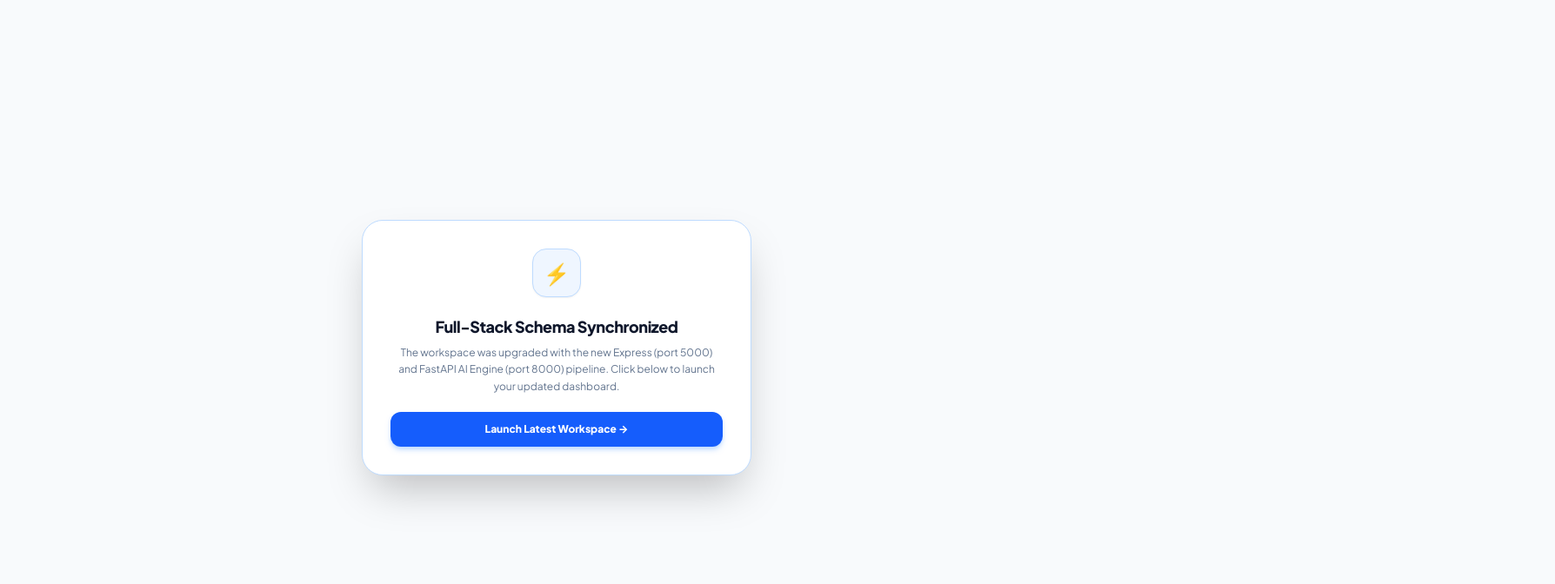
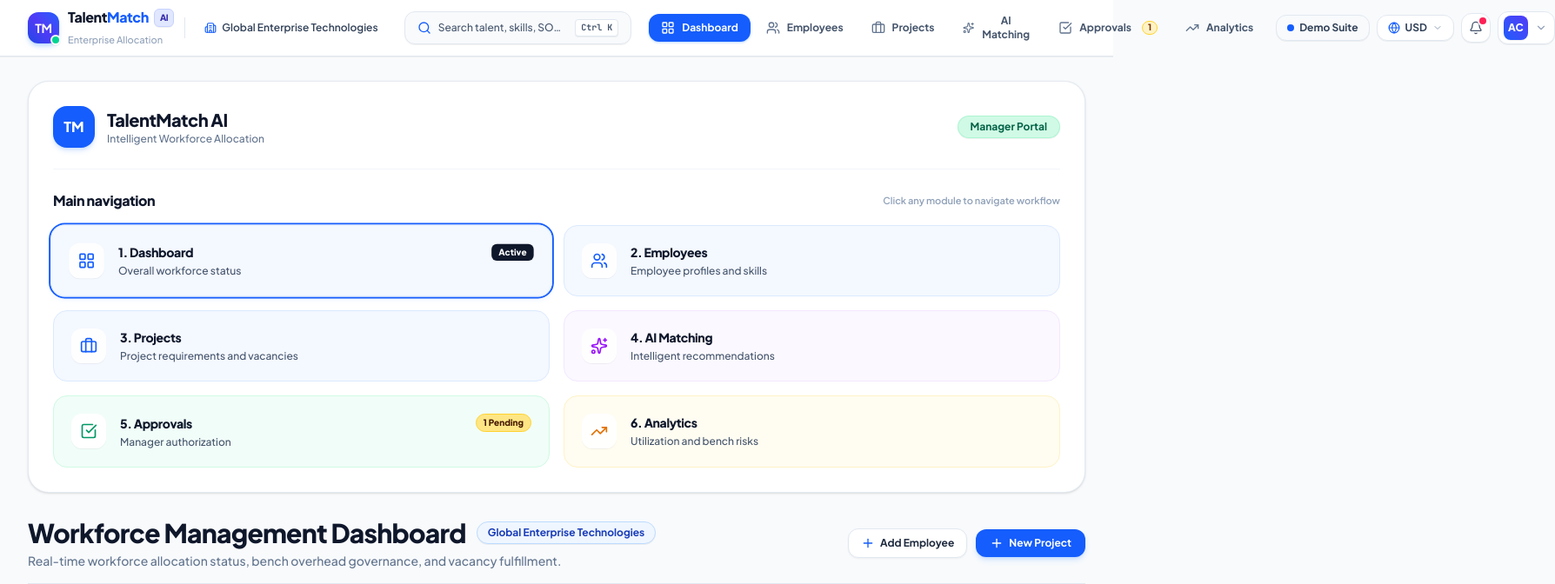
Before and after one commit to nptharunpranav02/TalentMatch, a React (Vite) app in the folder frontend/: page / in a window 1280 px wide. Shown: the top 672 px of the page at 87% size, 1788 px wide, since content can reach past the window. Built offline with nearby package versions, Linux system fonts and the light colour scheme.

Commit message:
fix: resolve workspace launch failure by adding missing handlers and setting dashboard as direct entry point

```diff
--- a/frontend/src/App.jsx
+++ b/frontend/src/App.jsx
@@ -23,49 +23,31 @@ import { OrgProvider } from "./context/OrgContext";
 class ErrorBoundary extends React.Component {
   constructor(props) {
     super(props);
-    this.state = { hasError: false, autoLoaded: false };
+    this.state = { hasError: false, error: null };
   }
   static getDerivedStateFromError(error) {
     return { hasError: true, error };
   }
   componentDidCatch(error, errorInfo) {
-    console.warn("TalentMatch auto-recovering session:", error);
-    try {
-      localStorage.clear();
-      sessionStorage.clear();
-    } catch {}
+    console.error("TalentMatch Error caught by ErrorBoundary:", error, errorInfo);
   }
-  componentDidMount() {
-    if (this.state.hasError && !this.state.autoLoaded) {
-      this.handleReset();
-    }
-  }
-  handleReset = () => {
-    try {
-      localStorage.clear();
-      sessionStorage.clear();
-    } catch {}
-    window.location.reload();
-  };
   render() {
     if (this.state.hasError) {
       return (
         <div className="min-h-screen bg-slate-50 flex items-center justify-center p-6 text-center font-sans">
-          <div className="max-w-md p-8 bg-white rounded-3xl border border-blue-200 shadow-2xl space-y-5 animate-in fade-in duration-200">
-            <div className="h-14 w-14 mx-auto rounded-2xl bg-blue-50 border border-blue-200 text-blue-600 flex items-center justify-center text-2xl font-black shadow-xs">
-              ⚡
-            </div>
-            <div>
-              <h2 className="text-lg font-black text-slate-900 tracking-tight">Full-Stack Schema Synchronized</h2>
-              <p className="text-xs text-slate-500 mt-1.5 leading-relaxed">
-                The workspace was upgraded with the new Express (port 5000) and FastAPI AI Engine (port 8000) pipeline. Click below to launch your updated dashboard.
-              </p>
-            </div>
+          <div className="max-w-lg p-6 bg-white rounded-2xl border border-rose-200 shadow-xl space-y-3">
+            <h2 className="text-base font-extrabold text-rose-700">Application Error Encountered</h2>
+            <pre className="text-left text-xs p-3 bg-slate-100 rounded-xl overflow-auto text-slate-800 font-mono">
+              {this.state.error?.toString()}
+            </pre>
             <button
-              onClick={this.handleReset}
-              className="w-full py-3 px-5 bg-blue-600 hover:bg-blue-700 text-white text-xs font-extrabold rounded-xl shadow-md shadow-blue-200 transition-all cursor-pointer"
+              onClick={() => {
+                localStorage.clear();
+                window.location.reload();
+              }}
+              className="px-4 py-2 bg-blue-600 text-white text-xs font-bold rounded-xl"
             >
-              Launch Latest Workspace →
+              Reset Session & Reload
             </button>
           </div>
         </div>
@@ -139,6 +121,35 @@ function TalentMatchMain() {
     await api.addProject(newProj);
     await loadAllData();
   };
+
+  const handleSaveEmployee = async (updatedEmp) => {
+    await api.updateEmployee(updatedEmp);
+    await loadAllData();
+  };
+
+  const handleDeleteEmployee = async (emp) => {
+    try {
+      await api.deleteEmployee(emp.id);
+      await loadAllData();
+    } catch (err) {
+      alert(err.message);
+    }
+  };
+
+  const handleSaveProject = async (updatedProj) => {
+    await api.updateProject(updatedProj);
+    await loadAllData();
+  };
+
+  const handleDeleteProject = async (proj) => {
+    try {
+      await api.deleteProject(proj.id);
+      await loadAllData();
+    } catch (err) {
+      alert(err.message);
+    }
+  };
+
 
   const handleSelectCompare = (chosenCandidate) => {
     api.proposeAllocation({
--- a/frontend/src/pages/AIMatching.jsx
+++ b/frontend/src/pages/AIMatching.jsx
@@ -22,11 +22,13 @@ export default function AIMatching({
   // Allocation Confirmation Workflow Modal
   const [allocatingCandidate, setAllocatingCandidate] = useState(null);
 
-  // Model Weight Tuner
+  // Candidate Segmentation View & 4-Dimension Model Weight Tuner
+  const [candidateView, setCandidateView] = useState("all"); // 'all' | 'eligible' | 'gaps'
   const [showWeightTuner, setShowWeightTuner] = useState(false);
   const [weights, setWeights] = useState({
-    skillWeight: 60,
+    skillWeight: 40,
     experienceWeight: 25,
+    availabilityWeight: 20,
     interestWeight: 15
   });
 
```
